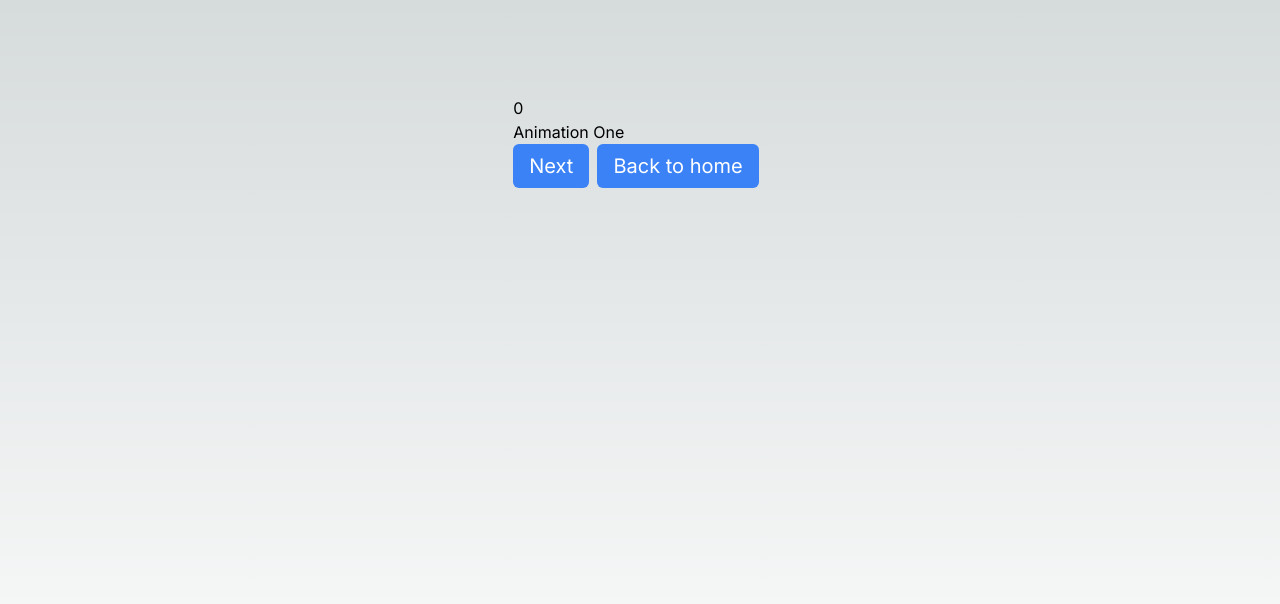
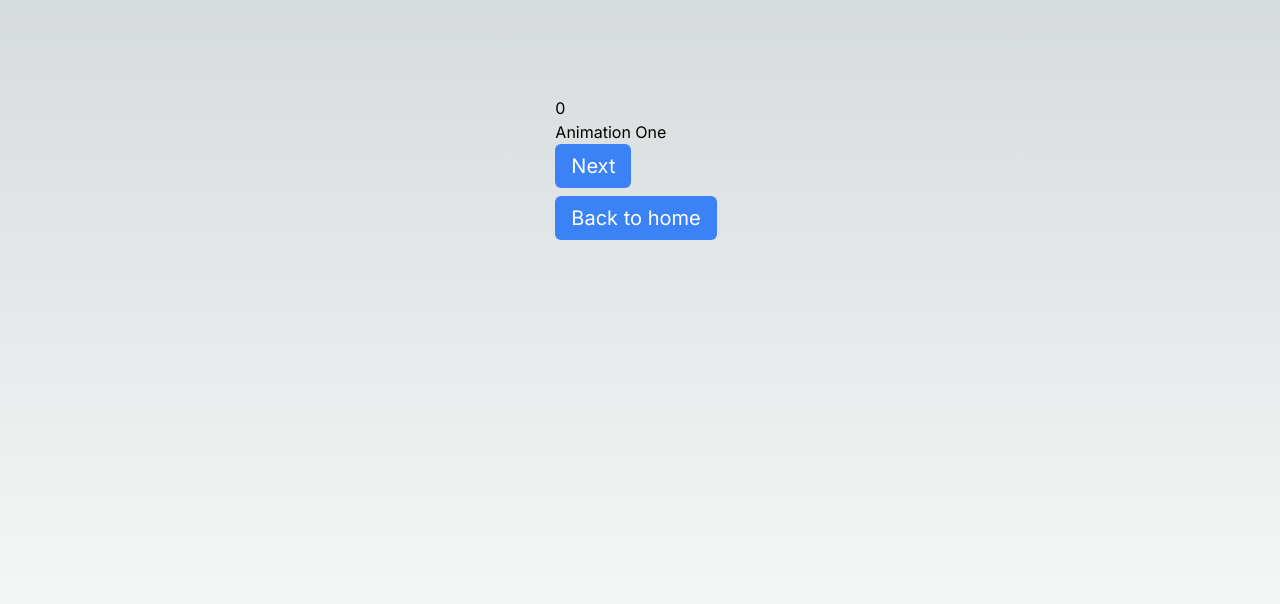
Before and after one commit to littlefinger42/proofofanimation, a Next.js app: page /animationexamples/0 in a window 1280 px wide. Shown: the top 604 px of the page. Built offline with nearby package versions, Linux system fonts and the light colour scheme.

Commit message:
feature(button): Add dynamic styling to button

```diff
--- a/src/app/animationexamples/[slug]/page.tsx
+++ b/src/app/animationexamples/[slug]/page.tsx
@@ -29,7 +29,9 @@ export default function AnimationPage({
         {isTherePreviousAnimation && (
           <Button href={`/animationexamples/${slugAsInt - 1}`}>Previous</Button>
         )}
-        <Button href="/">Back to home</Button>
+        <Button href="/" block>
+          Back to home
+        </Button>
       </main>
     </PageWrapper>
   );
--- a/src/components/button/Button.tsx
+++ b/src/components/button/Button.tsx
@@ -1,16 +1,33 @@
 import Link from "next/link";
 
 interface ButtonProps {
+  className?: string;
   href?: string;
+  block?: boolean;
   children: React.ReactNode;
 }
 
-export const Button: React.FC<ButtonProps> = ({ href = "", children }) => {
+export const Button: React.FC<ButtonProps> = ({
+  className = "",
+  href = "",
+  children,
+  block,
+}) => {
+  const computedClassNames = `
+    ${block ? "block" : "inline-flex"}
+    items-center
+    px-4
+    py-2
+    mr-2
+    mb-2
+    bg-blue-500
+    hover:bg-blue-300
+    text-white
+    rounded-md
+    ${className}
+    `;
   return (
-    <Link
-      href={href}
-      className="inline-flex items-center px-4 py-2 mr-2 bg-blue-500 hover:bg-blue-300 text-white text-sm rounded-md"
-    >
+    <Link href={href} className={computedClassNames}>
       <h2 className="text-xl">{children}</h2>
     </Link>
   );
```
